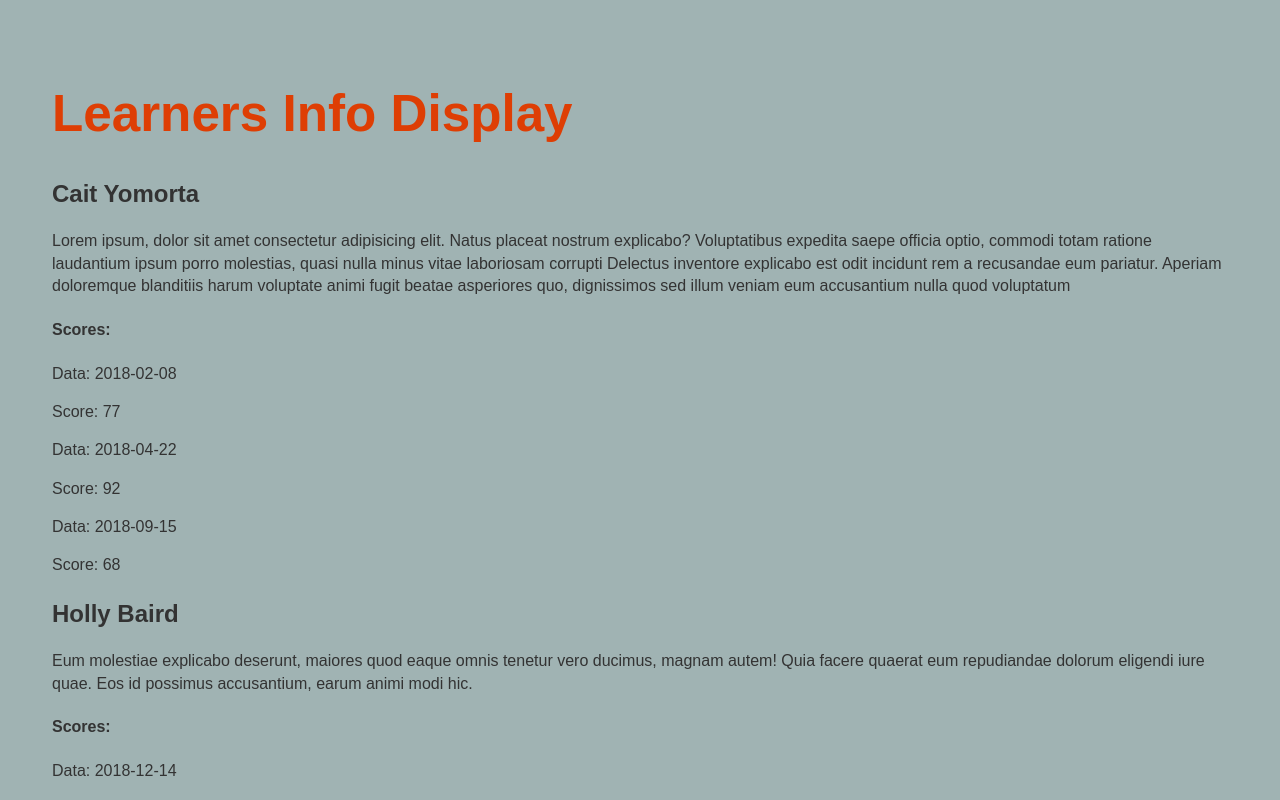
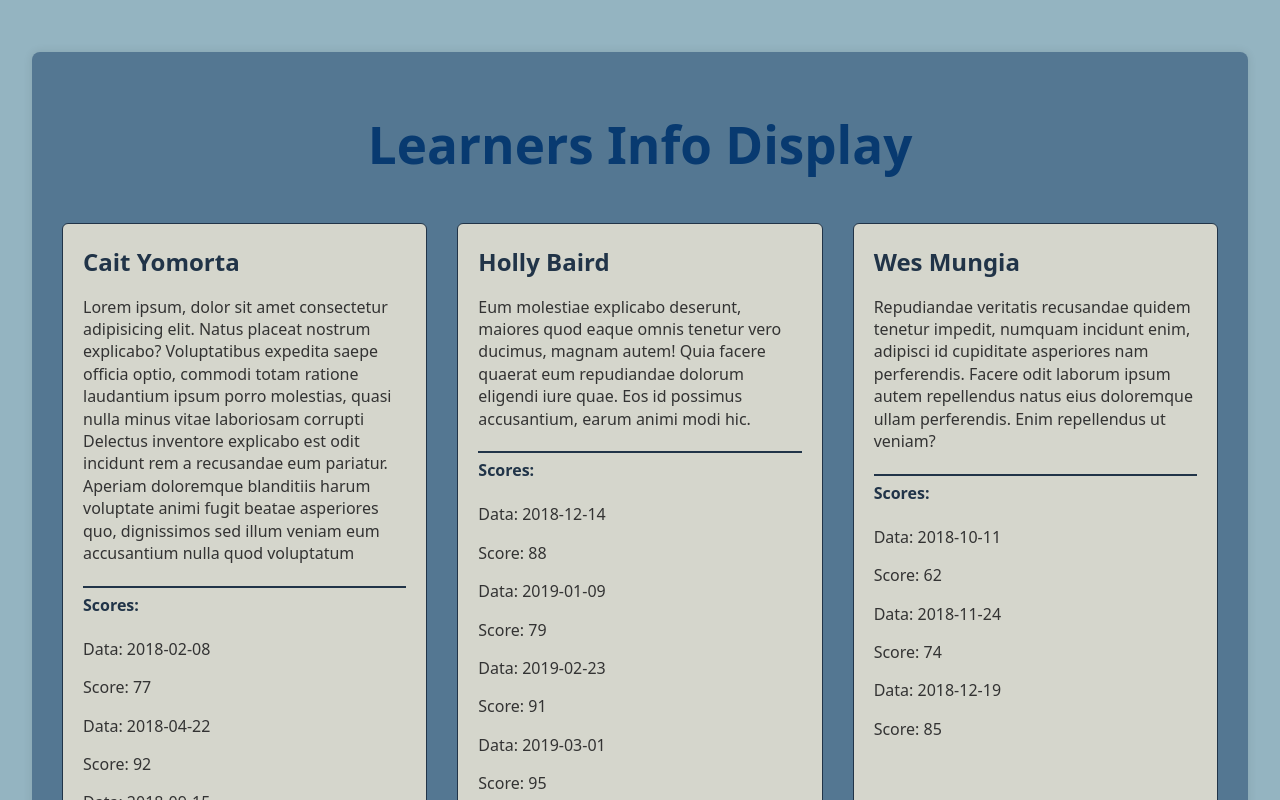
Before and after one commit to 1001hadi/320-lab-state, a React (Vite) app: page / in a window 1280 px wide. Shown: the top 800 px of the page. Built offline with nearby package versions, Linux system fonts and the light colour scheme.

Commit message:
maping moved into variable

```diff
--- a/src/App.css
+++ b/src/App.css
@@ -1,19 +1,56 @@
 #root {
-  max-width: 1280px;
+  /* max-width: 1280px; */
   margin: 0 auto;
   padding: 2rem;
   /* text-align: center; */
 }
 
 body {
-  font-family: sans-serif;
-  background-color: rgb(160, 179, 179);
+  background: #94b4c1;
   color: #333;
-  margin: 0;
+}
+
+h1 {
+  color: #083a70;
+  text-align: center;
+  margin-bottom: 50px;
+}
+
+.main-container {
+  max-width: 1280px;
+  margin: 20px auto;
+  background-color: #547792;
+  padding: 30px;
+  border-radius: 8px;
+  box-shadow: 0 0 10px rgba(0, 0, 0, 0.1);
+}
+
+.learner-section {
+  display: grid;
+  grid-template-columns: repeat(auto-fit, minmax(300px, 1fr));
+  gap: 30px;
+}
+
+.learner {
+  background: #d5d6cc;
   padding: 20px;
+  border-radius: 6px;
+  border: 1px solid #213448;
+}
+
+.learner h2 {
+  color: #213448;
+  margin-top: 0;
+  margin-bottom: 10px;
+}
+
+.learner p {
+  margin-bottom: 15px;
   line-height: 1.4;
 }
 
-h1 {
-  color: rgb(222, 62, 4);
+.learner h4 {
+  color: #213448;
+  border-top: 2px solid #213448;
+  padding-top: 5px;
 }
--- a/src/App.jsx
+++ b/src/App.jsx
@@ -1,21 +1,21 @@
 import "./App.css";
-import learnerArr from "./data.js";
+import learnerArr from "./utilities/data.js";
 import { useState } from "react";
 import { Learner } from "./components/Learner.jsx";
 
 function App() {
   const [learnerInfo, setLearnerInfo] = useState(learnerArr);
+  // map function moved to variable after dylan lecture
+  let mapedData = learnerInfo.map((learner, i) => (
+    <Learner key={i} learner={learner} />
+  ));
 
   return (
     // map over the state(learnerInfo) and display learner in Learner component
     <>
       <div className="main-container">
         <h1>Learners Info Display</h1>
-        <div className="learner-section">
-          {learnerInfo.map((learner, i) => (
-            <Learner key={i} learner={learner} />
-          ))}
-        </div>
+        <div className="learner-section">{mapedData}</div>
       </div>
     </>
   );
--- a/src/components/Learner.jsx
+++ b/src/components/Learner.jsx
@@ -1,19 +1,19 @@
-import React from "react";
 import { Score } from "./Score";
 
 export const Learner = ({ learner }) => {
   // display the learner name, bio in jsx tag
   //  map over scores data to collect score and the date
-  console.log(learner.name);
-
+  //   console.log(learner.name);
+  // map function moved to variable after dylan lecture
+  let mapedScores = learner.scores.map((score, i) => (
+    <Score key={i} scoreInfo={score} />
+  ));
   return (
     <div className="learner">
       <h2>{learner.name}</h2>
       <p>{learner.bio}</p>
       <h4>Scores:</h4>
-      {learner.scores.map((score, i) => (
-        <Score key={i} scoreInfo={score} />
-      ))}
+      {mapedScores}
     </div>
   );
 };
--- a/src/components/Score.jsx
+++ b/src/components/Score.jsx
@@ -1,5 +1,7 @@
 export const Score = ({ scoreInfo }) => {
   // display learner is Score data on p tag
+  //   console.log(scoreInfo.date);
+
   return (
     <>
       <p>Data: {scoreInfo.date}</p>
```
Also changed, not shown: src/utilities/data.js (renamed from src/data.js).
